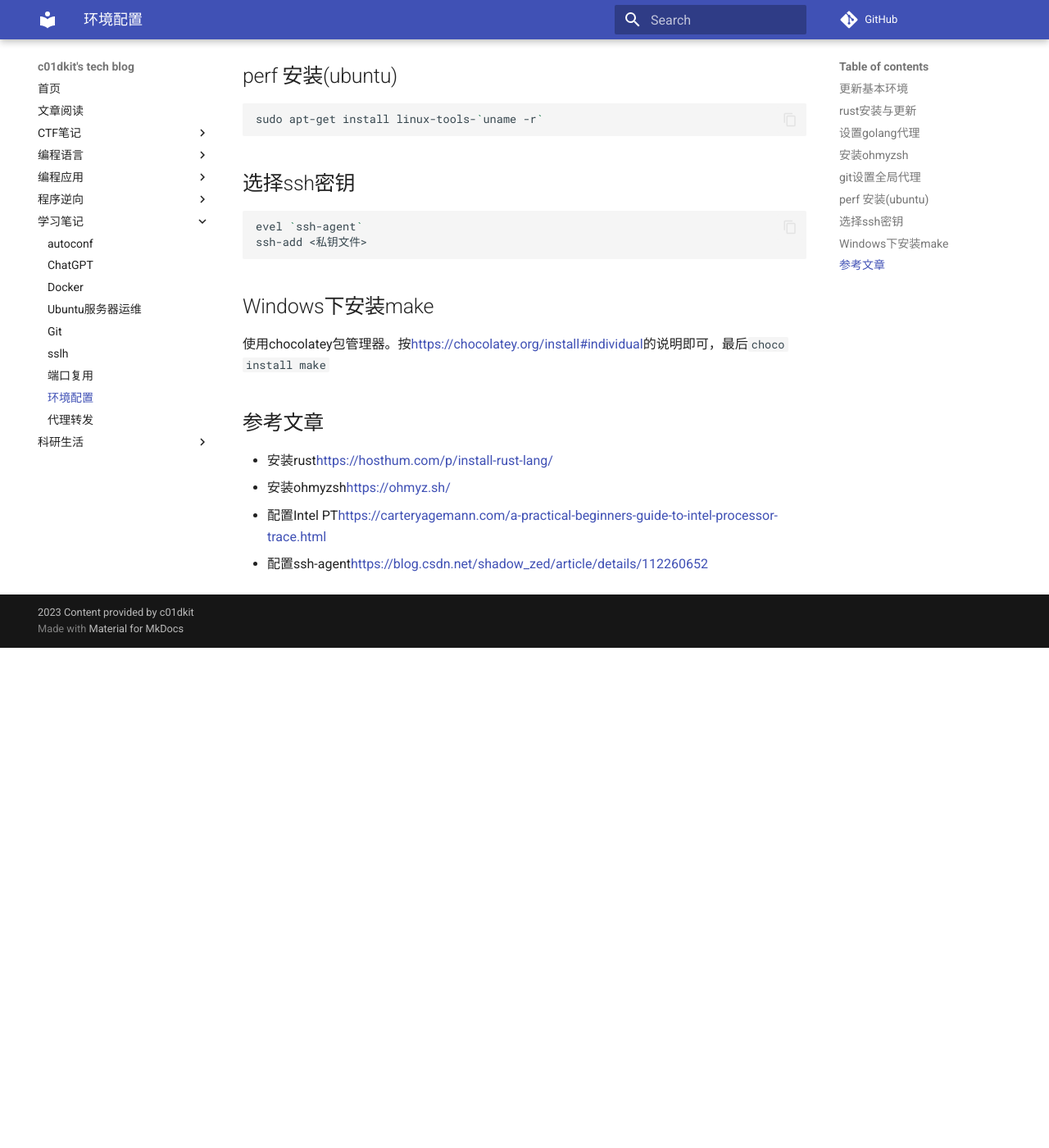
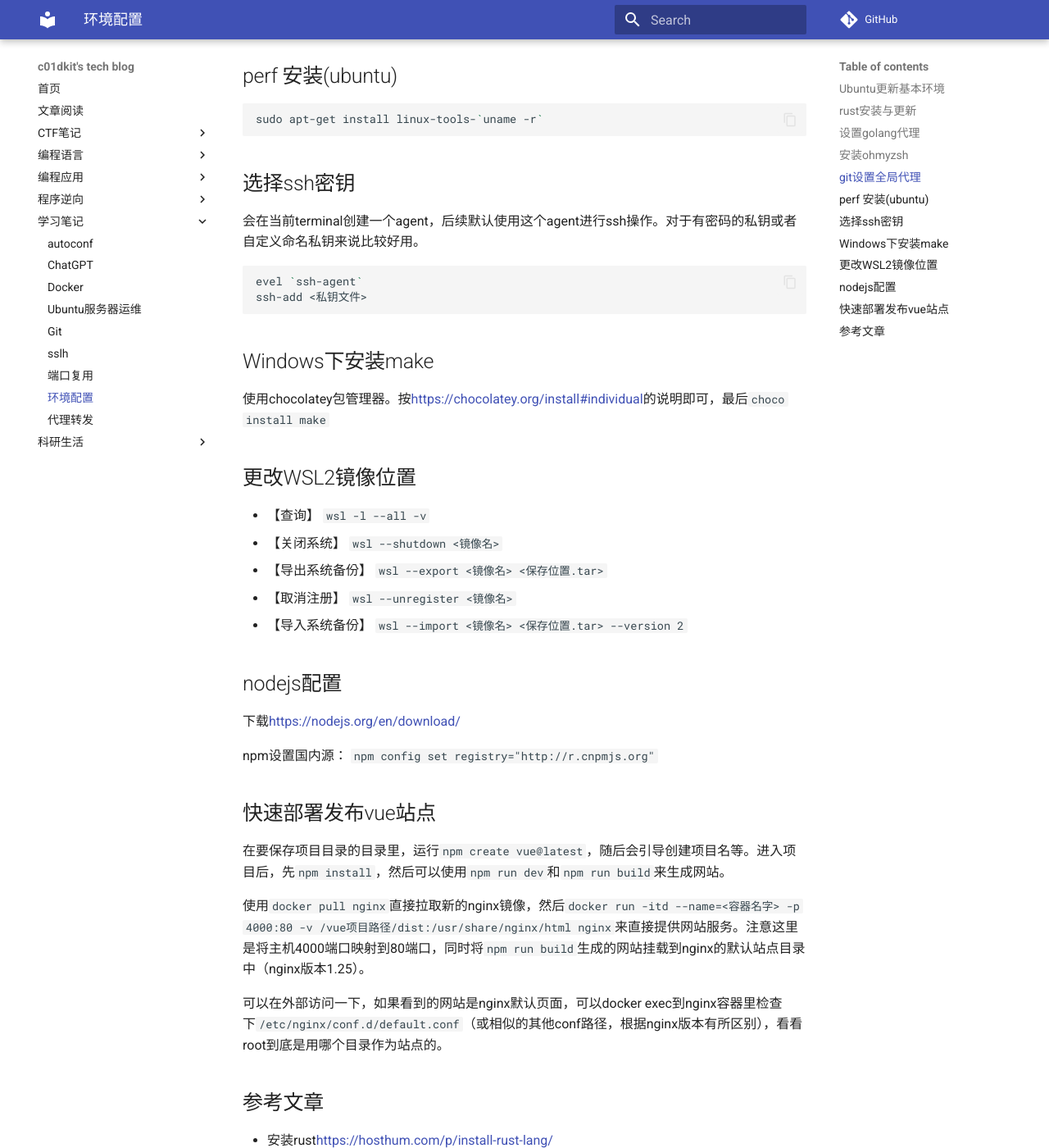
Before and after one commit to c01dkit/tech-blog, an MkDocs documentation site: the page built from docs/envs.md, in a window 1280 px wide and 1400 px high, scrolled down 1623 px. Shown: the whole window at 82% size. Built offline with MkDocs 1.6.1 and Material for MkDocs 9.7.7, drawn with Linux system fonts in a browser that asks for light colours; comment, search, counter and statistics services are not loaded; before the commit the page ends 2413 px from its top, so only the background shows below that.

````diff
--- a/docs/envs.md
+++ b/docs/envs.md
@@ -1,6 +1,6 @@
 # 环境配置
 
-## 更新基本环境
+## Ubuntu更新基本环境
 
 ```shell
 sudo apt update
@@ -87,6 +87,8 @@ sudo apt-get install linux-tools-`uname -r`
 
 ## 选择ssh密钥
 
+会在当前terminal创建一个agent，后续默认使用这个agent进行ssh操作。对于有密码的私钥或者自定义命名私钥来说比较好用。
+
 ```shell
 evel `ssh-agent`
 ssh-add <私钥文件>
@@ -96,6 +98,29 @@ ssh-add <私钥文件>
 
 使用chocolatey包管理器。按[https://chocolatey.org/install#individual](https://chocolatey.org/install#individual)的说明即可，最后`choco install make`
 
+## 更改WSL2镜像位置
+
+* 【查询】 `wsl -l --all -v`
+* 【关闭系统】 `wsl --shutdown <镜像名>`
+* 【导出系统备份】 `wsl --export <镜像名> <保存位置.tar>`
+* 【取消注册】 `wsl --unregister <镜像名>`
+* 【导入系统备份】 `wsl --import <镜像名> <保存位置.tar> --version 2`
+
+## nodejs配置
+
+下载[https://nodejs.org/en/download/](https://nodejs.org/en/download/)
+
+npm设置国内源： `npm config set registry="http://r.cnpmjs.org"`
+
+
+## 快速部署发布vue站点
+
+在要保存项目目录的目录里，运行`npm create vue@latest`，随后会引导创建项目名等。进入项目后，先`npm install`，然后可以使用`npm run dev`和`npm run build`来生成网站。
+
+使用`docker pull nginx`直接拉取新的nginx镜像，然后`docker run -itd --name=<容器名字> -p 4000:80 -v /vue项目路径/dist:/usr/share/nginx/html nginx`来直接提供网站服务。注意这里是将主机4000端口映射到80端口，同时将`npm run build`生成的网站挂载到nginx的默认站点目录中（nginx版本1.25）。
+
+可以在外部访问一下，如果看到的网站是nginx默认页面，可以docker exec到nginx容器里检查下`/etc/nginx/conf.d/default.conf`（或相似的其他conf路径，根据nginx版本有所区别），看看root到底是用哪个目录作为站点的。
+
 ## 参考文章
 
 * 安装rust[https://hosthum.com/p/install-rust-lang/](https://hosthum.com/p/install-rust-lang/)
--- a/main.py
+++ b/main.py
@@ -94,7 +94,7 @@ result = [f"""# Welcome to c01dkit's tech blog
 
 最近一次更新内容：
 
-* 单独把ctf题目wp分成一个新的类
+* proxy相关设定
 
 """]
 mds = get_md_files()
````
Also changed, not shown: docs/docker.md (+8 -2 lines), docs/index.md (+8 -4 lines), docs/linux-server.md (+3 -0 lines), docs/proxy.md (+17 -1 lines).
